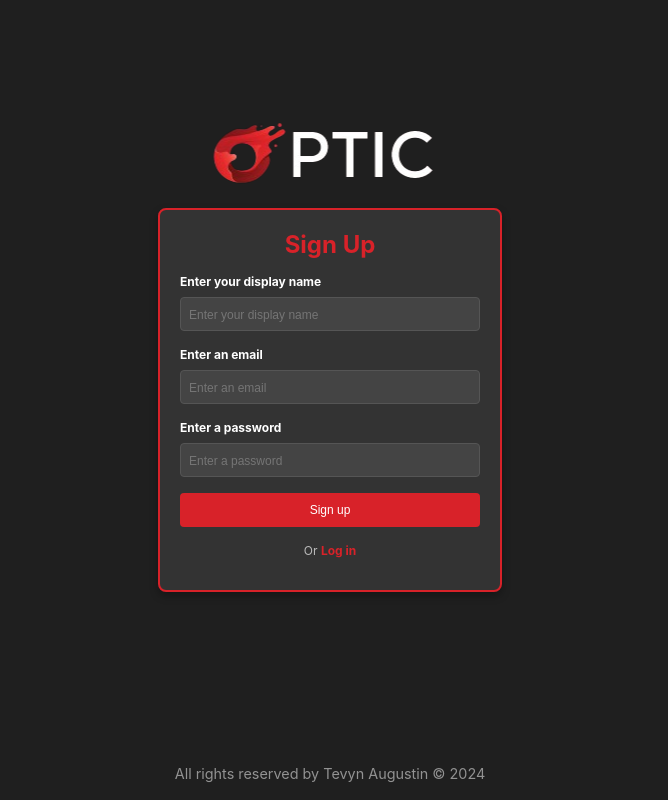
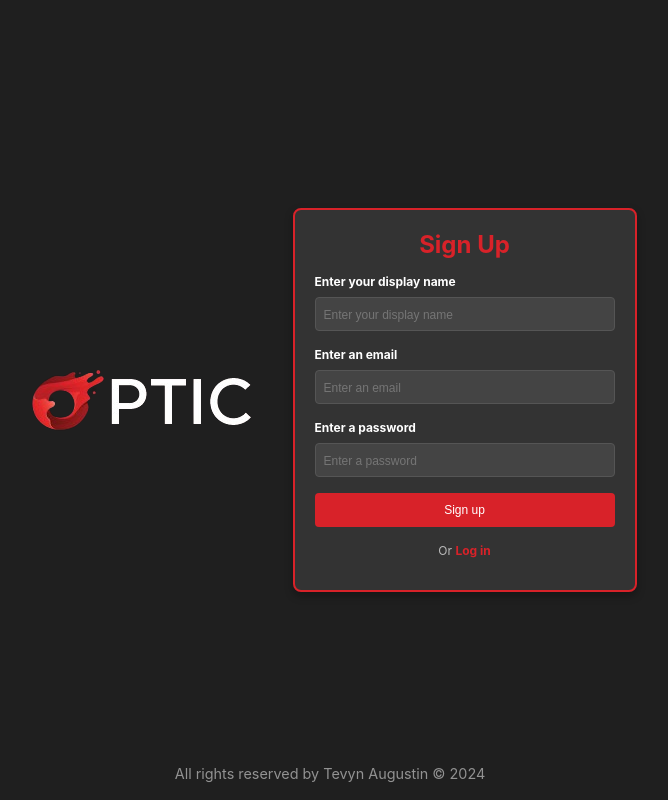
Before and after one commit to tevynaugustin/AI-Hub, a React (Create React App) app: page /Signup in a window 1280 px wide. Shown: the whole page, without its empty margins (310-978 px from the left). Built offline with nearby package versions, Linux system fonts and the light colour scheme; no server answers.

Commit message:
improvements to homepage responsiveness

```diff
--- a/src/components/Signin/Signin.css
+++ b/src/components/Signin/Signin.css
@@ -5,6 +5,11 @@
     height: 100vh;
     margin: 0;
     background-color: #1f1f1f; /* Dark background color */
+  }
+
+  .sign-in-body .logo {
+    position: static !important;
+    margin-right: 20px;
   }
 
   .sign-in-container {
@@ -242,39 +247,27 @@
     /* Small Devices, 600px and below */
     @media only screen and (max-width: 600px) {
       .sign-in-body .logo {
-        max-width: 35vh;
-        position: absolute;
-        right: 0;
-        left: 50%;
-        top: 15%;
-        transform: translateX(-50%);
+        max-width: 20vh;
+        margin-left: 20px;
       }
 
       .sign-in-body .sign-in-container {
         width: 40vh;
+        margin-right: 20px;
       }
     }
 
     /* Small Devices, 600px and up */
     @media only screen and (min-width: 600px) {
       .sign-in-body .logo {
-        max-width: 35vh;
-        position: absolute;
-        right: 0;
-        left: 50%;
-        top: 15%;
-        transform: translateX(-50%);
+        max-width: 30vh;
       }
     }
 
     /* Medium Devices, 768px and up */
     @media screen and (min-width: 768px) {
       .sign-in-body .logo {
-        position: absolute;
-        left: 50%;
-        top: 15%;
         max-width: 35vh;
-        transform: translateX(-50%);
       }
 
       .sign-in-body .sign-in-container {
@@ -300,11 +293,7 @@
     /* Large Devices, 992px and up */
     @media only screen and (min-width: 992px) {
       .sign-in-body .logo {
-        position: absolute;
-        left: 50%;
-        top: 15%;
         max-width: 35vh;
-        transform: translateX(-50%);
       }
 
       .sign-in-body .sign-in-container .sign-in-title {
@@ -331,11 +320,7 @@
     /* Large Devices, 1200px and up */
     @media only screen and (min-width: 1200px) {
       .sign-in-body .logo {
-        position: absolute;
-        left: 50%;
         max-width: 300px;
-        top: 15%;
-        transform: translateX(-50%);
       }
       .sign-in-body .sign-in-container {
         width: 300px;
--- a/src/components/Signup/Signup.css
+++ b/src/components/Signup/Signup.css
@@ -5,6 +5,11 @@
     height: 100vh;
     margin: 0;
     background-color: #1f1f1f;
+  }
+
+  .sign-up-body .logo {
+    position: static !important;
+    margin-right: 20px;
   }
 
   .sign-up-header .sign-up-title {
@@ -199,30 +204,25 @@
     /* Small Devices, 600px and below */
     @media only screen and (max-width: 600px) {
       .sign-up-body .logo {
-        max-width: 35vh;
-        position: absolute;
-        right: 0;
-        left: 50%;
-        top: 15%;
-        transform: translateX(-50%);
+        max-width: 20vh;
+        margin-left: 20px;
       }
 
       .sign-up-body .sign-up-container {
         width: 60vw;
+        margin-right: 20px;
       }
     }
 
     /* Medium Devices, 768px and up */
     @media screen and (min-width: 601px) {
       .sign-up-body .logo {
-        position: absolute;
-        left: 50%;
-        top: 15%;
-        transform: translateX(-50%);
+        margin-left: 20px;
       }
 
       .sign-up-body .sign-up-container {
         width: 40vh;
+        margin-right: 20px;
       }
 
       .sign-up-body .sign-up-container p,
@@ -244,11 +244,7 @@
     /* Large Devices, 992px and up */
     @media only screen and (min-width: 992px) {
       .sign-up-body .logo {
-        position: absolute;
-        left: 50%;
-        top: 15%;
         max-width: 35vh;
-        transform: translateX(-50%);
       }
 
       .sign-up-body .sign-up-container .sign-in-title {
@@ -276,10 +272,7 @@
     /* Large Devices, 1200px and up */
     @media only screen and (min-width: 1200px) {
       .sign-up-body .logo {
-        position: absolute;
-        left: 50%;
-        top: 15%;
-        transform: translateX(-50%);
+
       }
       .sign-up-body .sign-up-container {
         width: 300px;
--- a/src/components/navbar/navbar.css
+++ b/src/components/navbar/navbar.css
@@ -4,7 +4,8 @@
     left: 0;
     width: 100%;
     display: flex;
-    justify-content: flex-end;
+    align-items: center;
+    justify-content: space-between;
     background-color: #222;
     padding: 15px;
     z-index: 999;
@@ -15,6 +16,7 @@
     left: 5vh;
     bottom: 1.2vh;
     width: max-content;
+    margin-right: 15px;
 }
 
 .navbar .logo-home {
@@ -22,12 +24,6 @@
     position: absolute;
     left: 10vh;
     bottom: 1.2vh;
-}
-
-.navbar-container {
-    display: flex;
-    align-items: center;
-    order: -1;
 }
 
 .nav-link {
--- a/src/components/navbar/navbar.jsx
+++ b/src/components/navbar/navbar.jsx
@@ -15,16 +15,14 @@ function Navbar() {
     setDropdownOpen(!isDropdownOpen);
   };
 
-  // JSX for the Navbar
   return (
     <div>
       <nav className="navbar">
+        <div className="left-container">
 
-        {/* Hamburger menu icon */}
           <div className="menu-icon" onClick={toggleDropdown}>
             <div className={`dropdown ${isDropdownOpen ? 'open' : ''}`}>
 
-            {/* Dropdown content */}
               <div className="dropdown-content">
                 <NavLink to="/myaccount" className="nav-link">
                   My Account
@@ -32,14 +30,12 @@ function Navbar() {
               </div>
             </div>
 
-          {/* Hamburger icon */}
             <FontAwesomeIcon icon={faBars} />
           </div>
 
-        {/* Logo */}
-        <img className="logo-home" src={logo} alt="" />
+          <img className="logo-home" src={logo} alt="Logo" />
+        </div>
 
-        {/* Navigation links */}
         <div className="navbar-container">
           <NavLink to="/imagegenerator" className="nav-link">
             Image Generator
```
Lines whose indentation alone changed are shown as unchanged.
